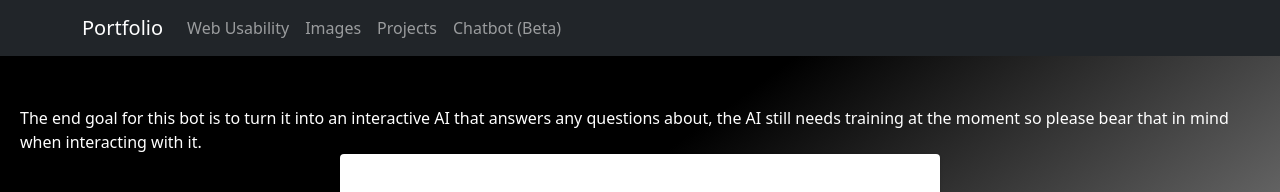
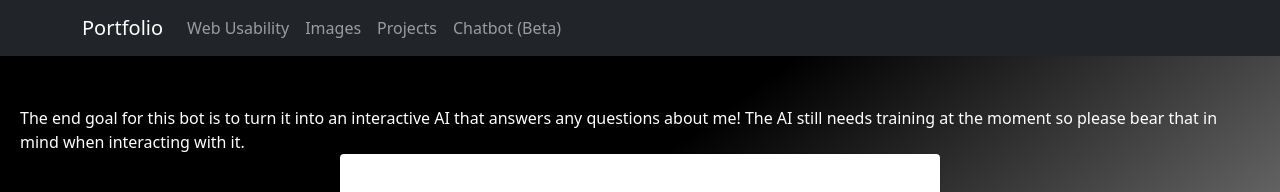
Before and after one commit to Husstler/hussam-portfolio, a React (Create React App) app: page /chatbot in a window 1280 px wide. Shown: the top 192 px of the page. Built offline with nearby package versions, Linux system fonts and the light colour scheme.

Commit message:
Typo fix

```diff
--- a/src/Components/ChatBot.js
+++ b/src/Components/ChatBot.js
@@ -64,7 +64,7 @@ const ChatBot = () => {
 
   return (
     <Box>
-      <Typography variant="subtitle">The end goal for this bot is to turn it into an interactive AI that answers any questions about, the AI still needs training at the moment so please bear that in mind when interacting with it.</Typography>
+      <Typography variant="subtitle">The end goal for this bot is to turn it into an interactive AI that answers any questions about me! The AI still needs training at the moment so please bear that in mind when interacting with it.</Typography>
       {" "}
       <Paper component={Container}>
         {messages.map((message, index) => (
```
